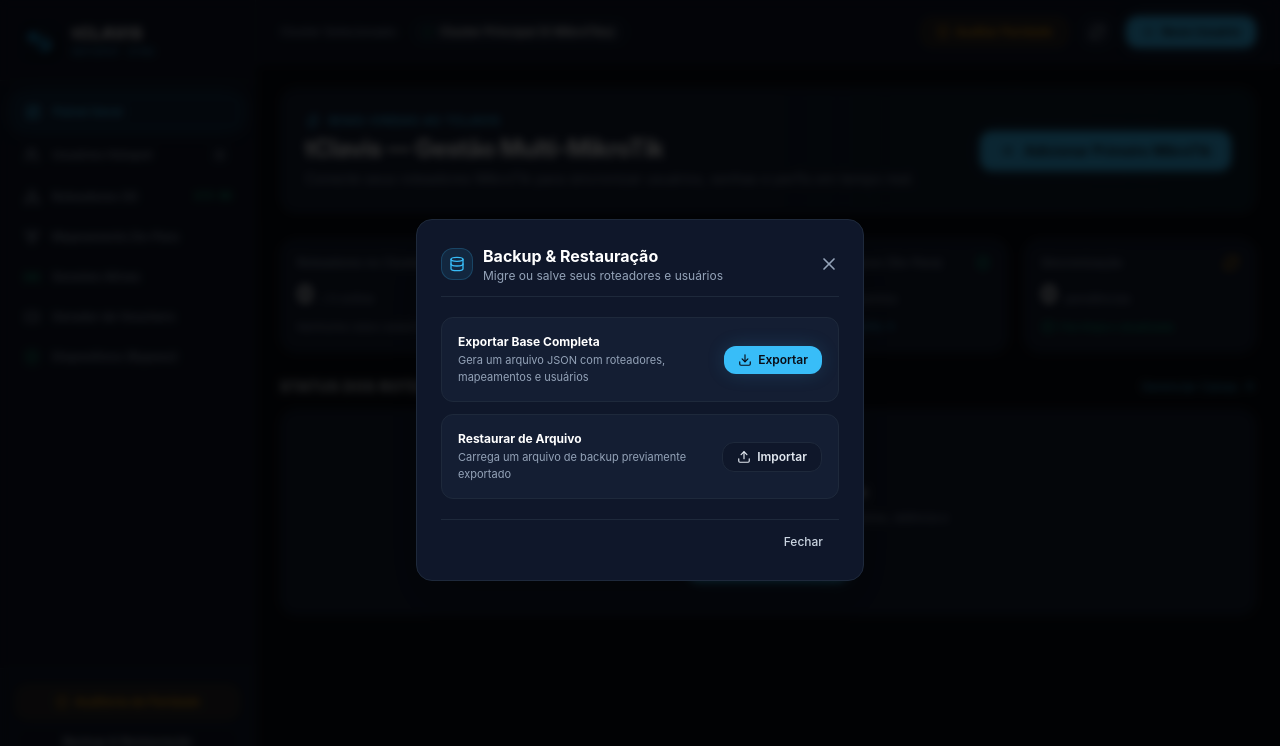
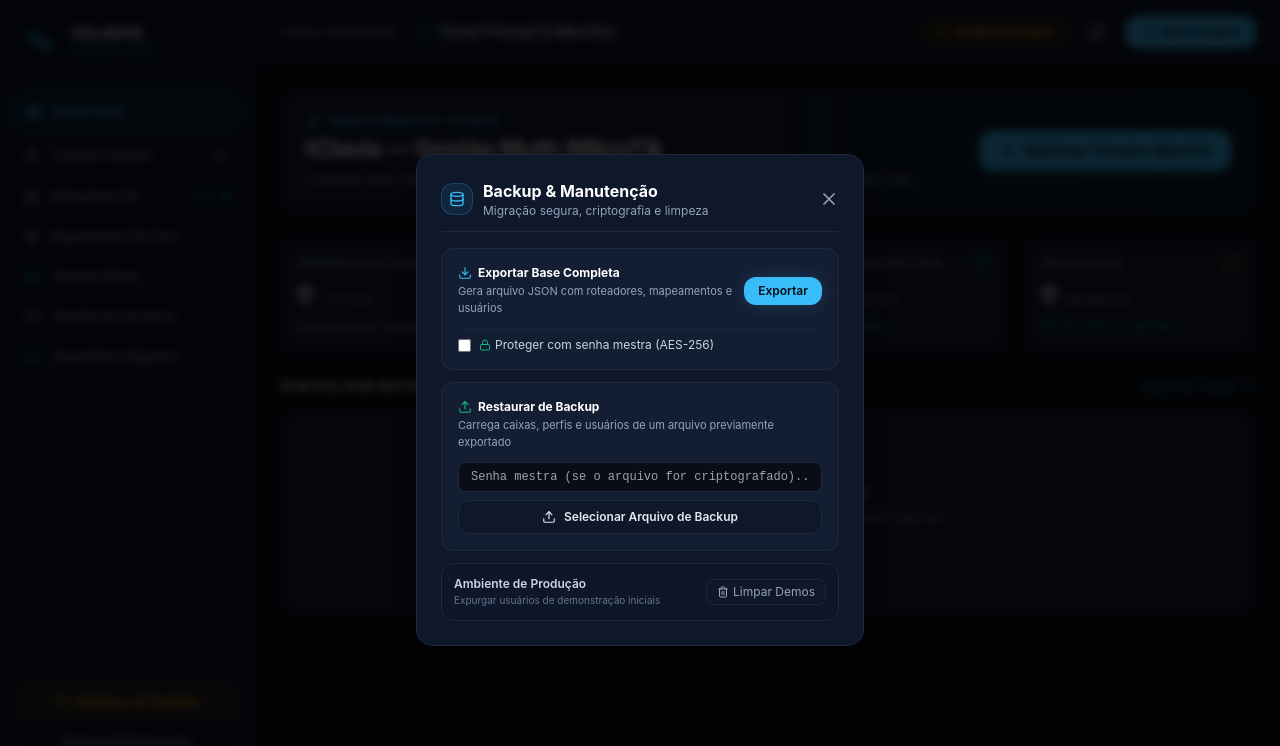
Before and after one commit to TTreter/tClavis, a React (Vite) app: page / in a window 1280 px wide. Both pictures are taken after a click on the button "Backup & Restauração". Shown: the top 746 px of the page. Built offline with nearby package versions, Linux system fonts and the light colour scheme.

Commit message:
chore(release): bump version to v2.0.0 and implement audit logs & encrypted backups (stage 6)

```diff
--- a/package.json
+++ b/package.json
@@ -1,6 +1,6 @@
 {
   "name": "tclavis",
-  "version": "1.2.0",
+  "version": "2.0.0",
   "description": "tClavis - MikroTik Hotspot Multi-Router Sync Manager",
   "author": "Tiago Treter",
   "main": "dist-electron/main/index.js",
--- a/src/renderer/src/App.tsx
+++ b/src/renderer/src/App.tsx
@@ -518,7 +518,7 @@ export default function App() {
           </button>
 
           <div className="text-[10px] text-slate-500 font-mono text-center pt-1">
-            tClavis v1.2.0 Desktop • RouterOS
+            tClavis v2.0.0 Desktop • RouterOS
           </div>
         </div>
       </aside>
@@ -741,8 +741,8 @@ export default function App() {
       <BackupModal
         isOpen={isBackupModalOpen}
         onClose={() => setIsBackupModalOpen(false)}
-        onExport={() => window.tclavisAPI?.exportBackup()}
-        onImport={(json) => window.tclavisAPI?.importBackup(json)}
+        onExport={(pass) => window.tclavisAPI?.exportBackup(pass)}
+        onImport={(json, pass) => window.tclavisAPI?.importBackup(json, pass)}
         onNotify={showToast}
         onRefreshData={loadData}
       />
--- a/src/renderer/src/components/BackupModal.tsx
+++ b/src/renderer/src/components/BackupModal.tsx
@@ -1,13 +1,14 @@
 import React, { useState } from 'react';
-import { X, Download, Upload, Database, CheckCircle2, AlertCircle } from 'lucide-react';
+import { X, Download, Upload, Database, Lock, Trash2, CheckCircle2, AlertTriangle, Key } from 'lucide-react';
 
 interface Props {
   isOpen: boolean;
   onClose: () => void;
-  onExport: () => Promise<string>;
-  onImport: (json: string) => Promise<{ success: boolean; importedCount: number }>;
+  onExport: (passphrase?: string) => Promise<string>;
+  onImport: (json: string, passphrase?: string) => Promise<{ success: boolean; importedCount: number }>;
   onNotify: (msg: string, type: 'success' | 'error' | 'info') => void;
   onRefreshData: () => Promise<void>;
+  onClearDemoData?: () => Promise<void>;
 }
 
 export const BackupModal: React.FC<Props> = ({
@@ -17,25 +18,35 @@ export const BackupModal: React.FC<Props> = ({
   onImport,
   onNotify,
   onRefreshData,
+  onClearDemoData,
 }) => {
   const [importing, setImporting] = useState(false);
+  const [exportPassphrase, setExportPassphrase] = useState('');
+  const [importPassphrase, setImportPassphrase] = useState('');
+  const [useEncryption, setUseEncryption] = useState(false);
 
   if (!isOpen) return null;
 
   const handleExportClick = async () => {
     try {
-      const jsonContent = await onExport();
+      const pass = useEncryption ? exportPassphrase.trim() : undefined;
+      const jsonContent = await onExport(pass);
       const blob = new Blob([jsonContent], { type: 'application/json' });
       const url = URL.createObjectURL(blob);
       const a = document.createElement('a');
       const dateStr = new Date().toISOString().split('T')[0];
       a.href = url;
-      a.download = `tclavis-backup-${dateStr}.json`;
+      a.download = `tclavis-backup-${dateStr}${useEncryption ? '-encrypted' : ''}.json`;
       document.body.appendChild(a);
       a.click();
       document.body.removeChild(a);
       URL.revokeObjectURL(url);
-      onNotify('Backup exportado com sucesso!', 'success');
+      onNotify(
+        useEncryption
+          ? 'Backup exportado com criptografia AES-256!'
+          : 'Backup exportado com sucesso!',
+        'success'
+      );
     } catch (err: any) {
       onNotify('Erro ao exportar backup: ' + err.message, 'error');
     }
@@ -50,12 +61,12 @@ export const BackupModal: React.FC<Props> = ({
     reader.onload = async (event) => {
       try {
         const text = event.target?.result as string;
-        const res = await onImport(text);
+        const res = await onImport(text, importPassphrase.trim() || undefined);
         onNotify(`Backup restaurado! ${res.importedCount} itens carregados.`, 'success');
         await onRefreshData();
         onClose();
       } catch (err: any) {
-        onNotify('Erro ao restaurar arquivo: ' + err.message, 'error');
+        onNotify('Erro ao restaurar: ' + err.message, 'error');
       } finally {
         setImporting(false);
       }
@@ -63,17 +74,34 @@ export const BackupModal: React.FC<Props> = ({
     reader.readAsText(file);
   };
 
+  const handleClearDemoClick = async () => {
+    if (confirm('Deseja remover as contas de demonstração iniciais e manter apenas seus roteadores e usuários reais?')) {
+      try {
+        if (onClearDemoData) {
+          await onClearDemoData();
+        } else if (window.tclavisAPI?.clearDemoData) {
+          await window.tclavisAPI.clearDemoData();
+        }
+        await onRefreshData();
+        onNotify('Dados de demonstração removidos!', 'info');
+      } catch (err: any) {
+        onNotify('Erro ao limpar dados: ' + err.message, 'error');
+      }
+    }
+  };
+
   return (
     <div className="fixed inset-0 z-50 flex items-center justify-center bg-black/80 backdrop-blur-sm p-4">
-      <div className="bg-surface border border-surface-border w-full max-w-md rounded-2xl shadow-2xl p-6 space-y-5">
+      <div className="bg-surface border border-surface-border w-full max-w-md rounded-2xl shadow-2xl p-6 space-y-4">
+        {/* Header */}
         <div className="flex items-center justify-between border-b border-surface-border pb-3">
           <div className="flex items-center space-x-2.5">
             <div className="w-8 h-8 rounded-xl bg-primary/10 border border-primary/20 flex items-center justify-center text-primary">
               <Database className="w-4 h-4" />
             </div>
             <div>
-              <h3 className="text-base font-bold text-white">Backup & Restauração</h3>
-              <p className="text-xs text-slate-400">Migre ou salve seus roteadores e usuários</p>
+              <h3 className="text-base font-bold text-white">Backup & Manutenção</h3>
+              <p className="text-xs text-slate-400">Migração segura, criptografia e limpeza</p>
             </div>
           </div>
           <button onClick={onClose} className="text-slate-400 hover:text-white transition">
@@ -83,51 +111,101 @@ export const BackupModal: React.FC<Props> = ({
 
         <div className="space-y-3">
           {/* Export Box */}
-          <div className="p-4 rounded-xl bg-surface-card border border-surface-border flex items-center justify-between">
+          <div className="p-4 rounded-xl bg-surface-card border border-surface-border space-y-3">
+            <div className="flex items-center justify-between">
               <div>
-              <div className="text-xs font-bold text-white">Exportar Base Completa</div>
+                <div className="text-xs font-bold text-white flex items-center space-x-1.5">
+                  <Download className="w-3.5 h-3.5 text-primary" />
+                  <span>Exportar Base Completa</span>
+                </div>
                 <p className="text-[11px] text-slate-400 mt-0.5">
-                Gera um arquivo JSON com roteadores, mapeamentos e usuários
+                  Gera arquivo JSON com roteadores, mapeamentos e usuários
                 </p>
               </div>
+
               <button
                 onClick={handleExportClick}
-              className="px-3.5 py-1.5 rounded-xl bg-primary hover:bg-primary-hover text-background text-xs font-semibold transition flex items-center space-x-1.5 shadow-glow-primary"
+                className="px-3.5 py-1.5 rounded-xl bg-primary hover:bg-primary-hover text-background text-xs font-semibold transition flex items-center space-x-1 shadow-glow-primary flex-shrink-0"
               >
-              <Download className="w-3.5 h-3.5" />
                 <span>Exportar</span>
               </button>
             </div>
 
+            <div className="pt-2 border-t border-surface-border/60">
+              <label className="flex items-center space-x-2 text-xs text-slate-300 cursor-pointer">
+                <input
+                  type="checkbox"
+                  checked={useEncryption}
+                  onChange={(e) => setUseEncryption(e.target.checked)}
+                  className="rounded bg-background border-surface-border text-primary focus:ring-0"
+                />
+                <span className="flex items-center space-x-1">
+                  <Lock className="w-3 h-3 text-accent-emerald" />
+                  <span>Proteger com senha mestra (AES-256)</span>
+                </span>
+              </label>
+
+              {useEncryption && (
+                <input
+                  type="password"
+                  placeholder="Digite uma senha mestra para o arquivo..."
+                  value={exportPassphrase}
+                  onChange={(e) => setExportPassphrase(e.target.value)}
+                  className="w-full mt-2 px-3 py-1.5 bg-background border border-surface-border rounded-lg text-white text-xs focus:outline-none focus:border-primary font-mono"
+                />
+              )}
+            </div>
+          </div>
+
           {/* Import Box */}
-          <div className="p-4 rounded-xl bg-surface-card border border-surface-border flex items-center justify-between">
+          <div className="p-4 rounded-xl bg-surface-card border border-surface-border space-y-3">
             <div>
-              <div className="text-xs font-bold text-white">Restaurar de Arquivo</div>
+              <div className="text-xs font-bold text-white flex items-center space-x-1.5">
+                <Upload className="w-3.5 h-3.5 text-accent-emerald" />
+                <span>Restaurar de Backup</span>
+              </div>
               <p className="text-[11px] text-slate-400 mt-0.5">
-                Carrega um arquivo de backup previamente exportado
+                Carrega caixas, perfis e usuários de um arquivo previamente exportado
               </p>
             </div>
-            <label className="px-3.5 py-1.5 rounded-xl bg-surface hover:bg-surface-border border border-surface-border text-slate-200 text-xs font-semibold cursor-pointer transition flex items-center space-x-1.5">
+
+            <div className="space-y-2">
+              <input
+                type="password"
+                placeholder="Senha mestra (se o arquivo for criptografado)..."
+                value={importPassphrase}
+                onChange={(e) => setImportPassphrase(e.target.value)}
+                className="w-full px-3 py-1.5 bg-background border border-surface-border rounded-lg text-white text-xs focus:outline-none focus:border-primary font-mono"
+              />
+
+              <label className="w-full py-2 px-3 rounded-xl bg-surface hover:bg-surface-border border border-surface-border text-slate-200 text-xs font-semibold transition flex items-center justify-center space-x-2 cursor-pointer">
                 <Upload className="w-3.5 h-3.5" />
-              <span>{importing ? 'Lendo...' : 'Importar'}</span>
+                <span>{importing ? 'Processando restauração...' : 'Selecionar Arquivo de Backup'}</span>
                 <input
                   type="file"
                   accept=".json"
+                  onChange={handleFileChange}
                   disabled={importing}
-                onChange={handleFileChange}
                   className="hidden"
                 />
               </label>
             </div>
           </div>
 
-        <div className="flex justify-end pt-2 border-t border-surface-border">
+          {/* Clean Demo Data Box */}
+          <div className="p-3 bg-surface/50 border border-surface-border rounded-xl flex items-center justify-between">
+            <div className="text-xs">
+              <span className="font-semibold text-slate-300 block">Ambiente de Produção</span>
+              <span className="text-[10px] text-slate-500">Expurgar usuários de demonstração iniciais</span>
+            </div>
             <button
-            onClick={onClose}
-            className="px-4 py-1.5 rounded-xl text-slate-300 hover:text-white text-xs font-medium"
+              onClick={handleClearDemoClick}
+              className="px-2.5 py-1 rounded-lg bg-surface hover:bg-accent-rose/20 text-slate-400 hover:text-accent-rose border border-surface-border text-xs transition flex items-center space-x-1"
             >
-            Fechar
+              <Trash2 className="w-3 h-3" />
+              <span>Limpar Demos</span>
             </button>
+          </div>
         </div>
       </div>
     </div>
```
Also changed, not shown: src/main/db/database.ts (+76 -8 lines), src/main/index.ts (+9 -2 lines), src/main/security/crypto.ts (+58 -0 lines), src/preload/index.ts (+14 -3 lines), src/shared/types.ts (+9 -0 lines), 1 other file (tests, documents, lock files or other folders). Lines whose indentation alone changed are shown as unchanged.
